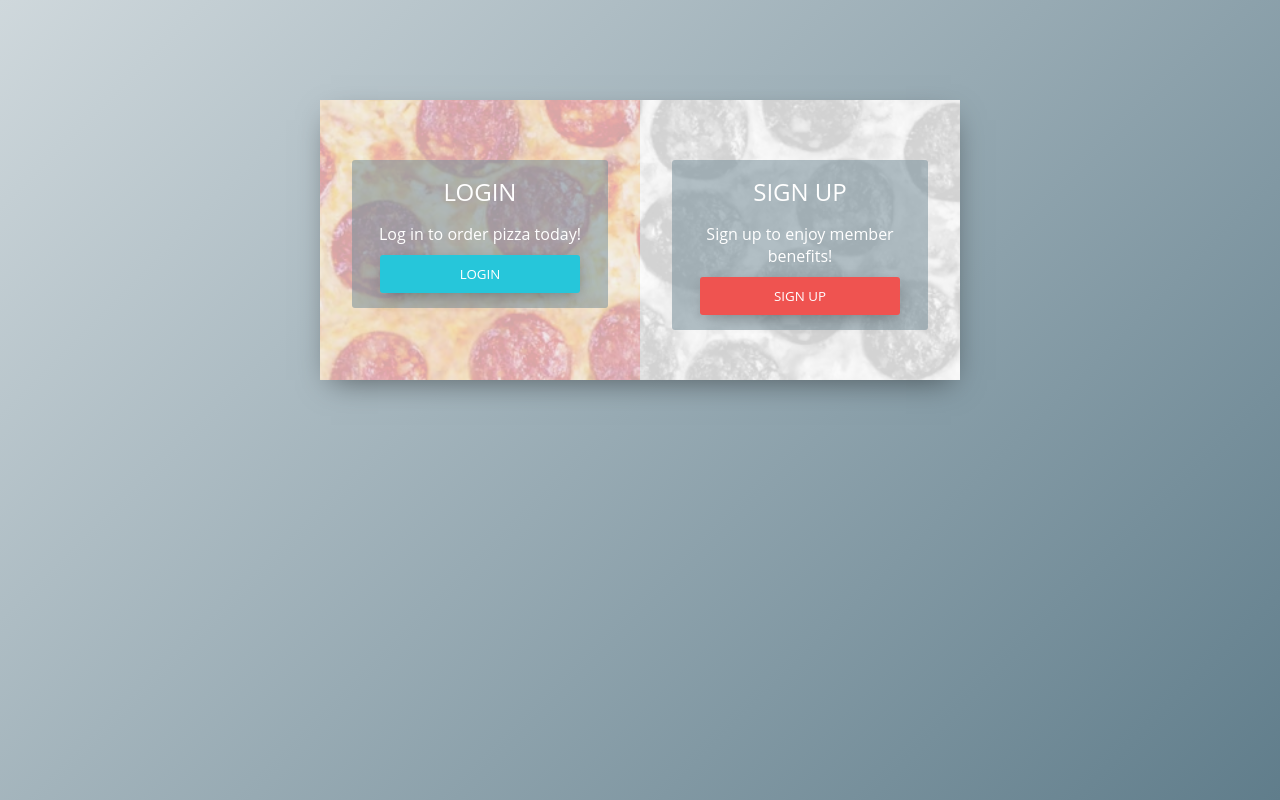
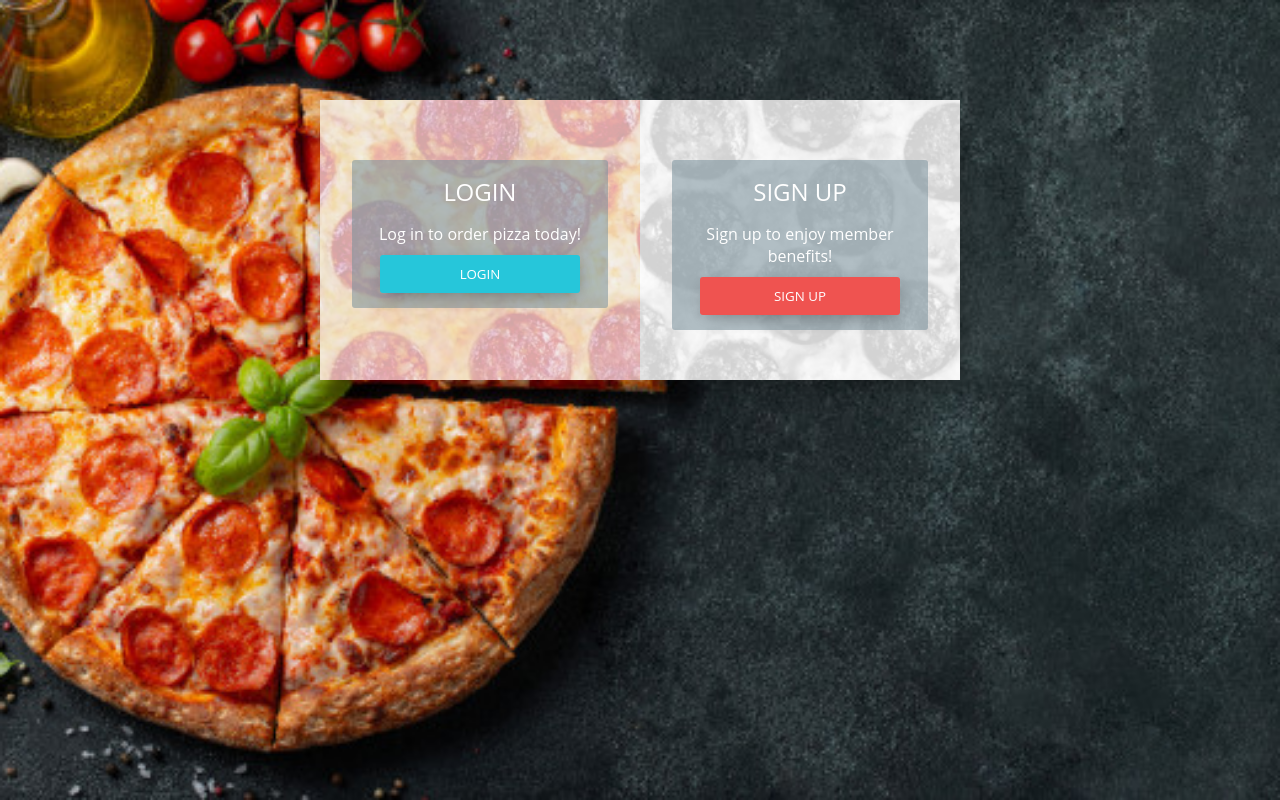
Before and after one commit to Xodez/PizzaProject, a Node project: template view_example/views/pages/LogIn.ejs in a window 1280 px wide. Run offline with Node 20 templates, Linux system fonts and the light colour scheme; the template is opened without the code that fills it, so the values that code supplies are empty.

Commit message:
Fixed background

```diff
--- a/view_example/views/css/LogIn.css
+++ b/view_example/views/css/LogIn.css
@@ -13,11 +10,15 @@
     position: absolute;
     width: 100%;
     height: 100%;
-    /* Permalink - use to edit and share this gradient: http://colorzilla.com/gradient-editor/#cfd8dc+0,607d8b+100,b0bec5+100 */
+    /* Permalink - use to edit and share this gradient: http://colorzilla.com/gradient-editor/#cfd8dc+0,607d8b+100,b0bec5+100 *
     background: #cfd8dc; /* Old browsers */
     background: -moz-linear-gradient(-45deg, #cfd8dc 0%, #607d8b 100%, #b0bec5 100%); /* FF3.6-15 */
     background: -webkit-linear-gradient(-45deg, #cfd8dc 0%, #607d8b 100%, #b0bec5 100%); /* Chrome10-25,Safari5.1-6 */
     background: linear-gradient(135deg, #cfd8dc 0%, #607d8b 100%, #b0bec5 100%); /* W3C, IE10+, FF16+, Chrome26+, Opera12+, Safari7+ */
+    background-image: url("../images/tasty-pepperoni-pizza-black-concrete-background_79782-103.jpg");
+    background-size:     cover;
+    background-repeat:   no-repeat;
+    background-position: center center;
     filter: progid:DXImageTransform.Microsoft.gradient(startColorstr='#cfd8dc', endColorstr='#b0bec5', GradientType=1); /* IE6-9 fallback on horizontal gradient */
 
 }
@@ -248,24 +249,6 @@ background text
     }
 }
 
-@-o-keyframes identifier {
-    from {
-        -webkit-transform: scale(1);
-        -moz-transform: scale(1);
-        -ms-transform: scale(1);
-        -o-transform: scale(1);
-        transform: scale(1);
-    }
-    to {
-        -webkit-transform: scale(1.5);
-        -moz-transform: scale(1.5);
-        -ms-transform: scale(1.5);
-        -o-transform: scale(1.5);
-        transform: scale(1.5);
-    }
-
-}
-
 @-moz-keyframes identifier {
     from {
         -webkit-transform: scale(1);
```
Also changed, not shown: other parts of view_example/views/css/LogIn.css (+5 -26 lines).
